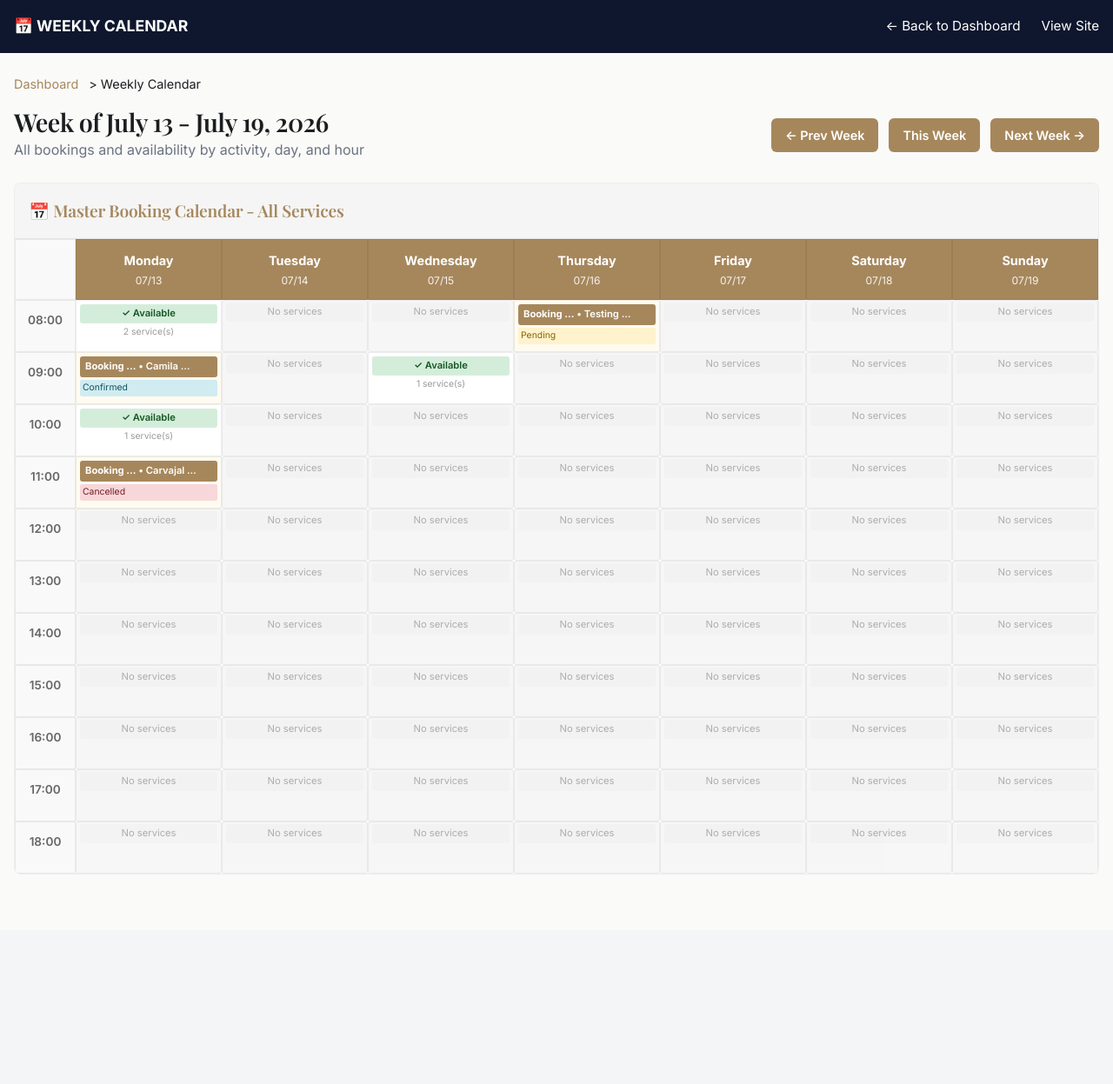
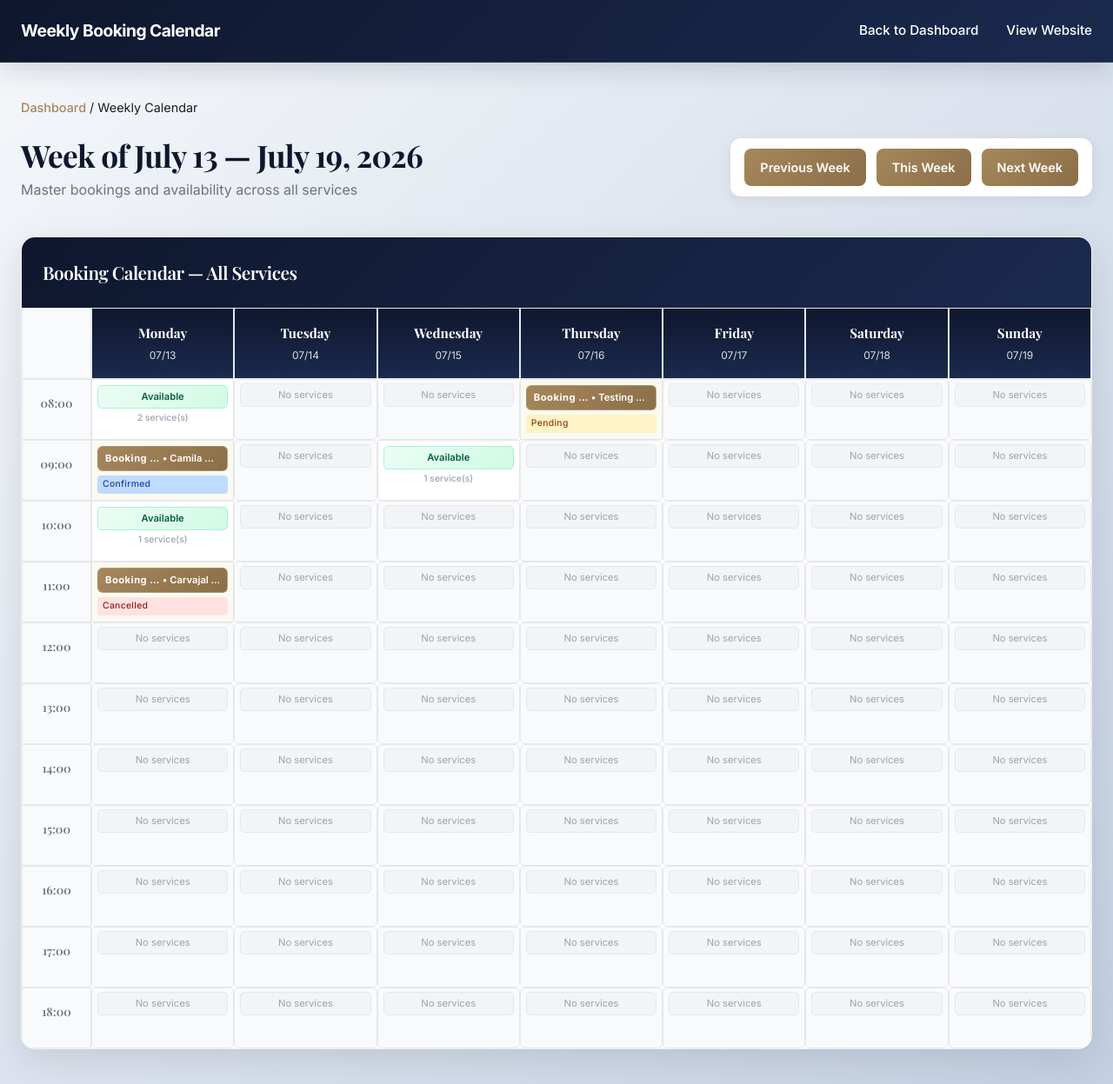
Before and after one commit to Sebascarv1/WEBSITE_CCWEBLAB, a Django app: page /booking/agenda/ in a window 1280 px wide. Shown: the whole page at 87% size. Before the commit the page ends 1005 px from the top, so only its background shows below. Run offline with Django 5.2, Linux system fonts and the light colour scheme; a user stored in the database is signed in; data comes from the database, SQL or seed files in the repository.

Commit message:
Redesign agenda view with premium styling: gradients, modern spacing, smooth animations, better typography, no emojis

```diff
--- a/ccweblab/templates/booking/agenda.html
+++ b/ccweblab/templates/booking/agenda.html
@@ -14,79 +14,289 @@
   <link href="https://fonts.googleapis.com/css2?family=Inter:wght@400;500;600;700&family=Playfair+Display:wght@500;600;700&display=swap" rel="stylesheet">
 
   <style>
-    .admin-header { background: #0f172e; color: white; padding: 16px 0; }
-    .admin-header a { color: #fff; text-decoration: none; }
-    .admin-header .nav { display: flex; justify-content: space-between; align-items: center; max-width: 1600px; margin: 0 auto; padding: 0 16px; }
-    .admin-header strong { font-size: 1.1rem; }
-    .admin-nav { display: flex; gap: 24px; align-items: center; }
-    .admin-nav a { font-size: 0.95rem; }
+    * { box-sizing: border-box; }
+    body { margin: 0; background: linear-gradient(135deg, #f5f7fa 0%, #c3cfe2 100%); font-family: 'Inter', -apple-system, BlinkMacSystemFont, sans-serif; min-height: 100vh; }
 
-    .agenda-container { max-width: 1600px; margin: 0 auto; padding: 24px 16px; }
+    .admin-header {
+      background: linear-gradient(135deg, #0f172e 0%, #1a2a4e 100%);
+      color: white;
+      padding: 20px 0;
+      box-shadow: 0 8px 32px rgba(15, 23, 46, 0.15);
+      border-bottom: 1px solid rgba(255, 255, 255, 0.1);
+    }
+    .admin-header a { color: #fff; text-decoration: none; transition: opacity 0.3s; }
+    .admin-header a:hover { opacity: 0.8; }
+    .admin-header .nav { display: flex; justify-content: space-between; align-items: center; max-width: 1800px; margin: 0 auto; padding: 0 24px; }
+    .admin-header strong { font-size: 1.2rem; font-weight: 700; letter-spacing: -0.5px; }
+    .admin-nav { display: flex; gap: 32px; align-items: center; }
+    .admin-nav a { font-size: 0.95rem; font-weight: 500; }
 
-    .agenda-header { display: flex; justify-content: space-between; align-items: center; margin-bottom: 24px; }
-    .agenda-header h1 { margin: 0; font-size: 1.8rem; }
-    .week-nav { display: flex; gap: 12px; align-items: center; }
-    .week-nav a, .week-nav span { padding: 8px 16px; background: var(--brass); color: white; border-radius: 6px; text-decoration: none; font-weight: 600; font-size: 0.9rem; }
-    .week-nav span { background: #ccc; cursor: default; }
-    .week-nav a:hover { background: var(--brass-light); }
+    .agenda-container { max-width: 1800px; margin: 0 auto; padding: 40px 24px; }
 
-    .breadcrumb { margin-bottom: 16px; font-size: 0.9rem; }
-    .breadcrumb a { color: var(--brass); text-decoration: none; margin-right: 8px; }
+    .agenda-header { display: flex; justify-content: space-between; align-items: flex-start; margin-bottom: 40px; gap: 32px; }
+    .agenda-header h1 { margin: 0 0 8px; font-size: 2.2rem; font-weight: 700; color: #0f172e; font-family: 'Playfair Display', serif; letter-spacing: -0.02em; }
+    .agenda-header p { margin: 0; color: #6b7280; font-size: 1rem; font-weight: 400; }
 
-    .activity-calendar { margin-bottom: 40px; background: white; border: 1px solid var(--border); border-radius: 8px; overflow: hidden; }
-    .activity-title { background: #f5f5f5; padding: 16px; border-bottom: 1px solid var(--border); }
-    .activity-title h3 { margin: 0; color: var(--brass); font-size: 1.2rem; }
+    .week-nav { display: flex; gap: 12px; align-items: center; background: white; padding: 12px 16px; border-radius: 12px; box-shadow: 0 4px 16px rgba(0, 0, 0, 0.08); }
+    .week-nav a, .week-nav span { padding: 10px 18px; background: linear-gradient(135deg, #A6875C 0%, #8b6f47 100%); color: white; border-radius: 8px; text-decoration: none; font-weight: 600; font-size: 0.9rem; border: none; cursor: pointer; transition: all 0.3s; }
+    .week-nav span { background: #e5e7eb; color: #9ca3af; cursor: default; }
+    .week-nav a:hover { transform: translateY(-2px); box-shadow: 0 6px 20px rgba(166, 135, 92, 0.3); }
 
-    .calendar-wrapper { overflow-x: auto; }
-    .calendar-grid { display: grid; grid-template-columns: 70px repeat(7, 1fr); gap: 0; }
+    .breadcrumb { margin-bottom: 24px; font-size: 0.9rem; }
+    .breadcrumb a { color: #A6875C; text-decoration: none; font-weight: 500; }
+    .breadcrumb a:hover { text-decoration: underline; }
 
-    .time-cell { background: #f9f9f9; border: 1px solid var(--border); padding: 12px 8px; text-align: center; font-weight: 600; font-size: 0.85rem; color: #666; }
-    .day-header { background: var(--brass); color: white; border: 1px solid var(--border); padding: 12px 8px; text-align: center; font-weight: 700; font-size: 0.9rem; }
-    .day-date { display: block; font-size: 0.75rem; font-weight: 400; margin-top: 2px; opacity: 0.9; }
+    .activity-calendar {
+      margin-bottom: 0;
+      background: white;
+      border-radius: 16px;
+      overflow: hidden;
+      box-shadow: 0 12px 40px rgba(0, 0, 0, 0.1);
+      border: 1px solid rgba(0, 0, 0, 0.05);
+    }
 
-    .time-slot { background: white; border: 1px solid var(--border); padding: 4px; min-height: 60px; cursor: pointer; transition: background 0.2s; position: relative; }
-    .time-slot:hover { background: #fafaf9; }
+    .activity-title {
+      background: linear-gradient(135deg, #0f172e 0%, #1a2a4e 100%);
+      padding: 24px;
+      border-bottom: none;
+    }
+    .activity-title h3 {
+      margin: 0;
+      color: white;
+      font-size: 1.3rem;
+      font-weight: 600;
+      letter-spacing: -0.5px;
+    }
 
-    .slot-content { display: flex; flex-direction: column; gap: 2px; height: 100%; }
+    .calendar-wrapper { overflow-x: auto; background: white; }
+    .calendar-grid { display: grid; grid-template-columns: 80px repeat(7, 1fr); gap: 0; background: white; }
 
-    .booking-badge { background: var(--brass); color: white; padding: 3px 6px; border-radius: 3px; font-size: 0.7rem; font-weight: 600; white-space: nowrap; overflow: hidden; text-overflow: ellipsis; cursor: pointer; display: block; }
-    .booking-badge:hover { background: var(--brass-light); }
-    .service-name { font-weight: 700; }
+    .time-cell {
+      background: #f9fafb;
+      border: 1px solid #e5e7eb;
+      padding: 16px 8px;
+      text-align: center;
+      font-weight: 600;
+      font-size: 0.85rem;
+      color: #6b7280;
+      font-family: 'Playfair Display', serif;
+    }
 
-    .time-slot.has-bookings { background: #fffbf0; }
-    .time-slot.no-availability { background: #f5f5f5; opacity: 0.8; }
+    .day-header {
+      background: linear-gradient(180deg, #0f172e 0%, #1a2a4e 100%);
+      color: white;
+      border: 1px solid #e5e7eb;
+      padding: 16px 8px;
+      text-align: center;
+      font-weight: 700;
+      font-size: 0.95rem;
+      font-family: 'Playfair Display', serif;
+    }
+    .day-date {
+      display: block;
+      font-size: 0.75rem;
+      font-weight: 400;
+      margin-top: 4px;
+      opacity: 0.85;
+      font-family: 'Inter', sans-serif;
+    }
 
-    .booking-status { display: inline-block; padding: 1px 3px; border-radius: 2px; font-size: 0.65rem; margin-top: 1px; }
-    .status-pending { background: #fff3cd; color: #856404; }
-    .status-confirmed { background: #d1ecf1; color: #0c5460; }
-    .status-completed { background: #d4edda; color: #155724; }
-    .status-cancelled { background: #f8d7da; color: #721c24; }
+    .time-slot {
+      background: white;
+      border: 1px solid #e5e7eb;
+      padding: 6px;
+      min-height: 70px;
+      cursor: pointer;
+      transition: all 0.25s cubic-bezier(0.4, 0, 0.2, 1);
+      position: relative;
+    }
+    .time-slot:hover {
+      background: #f0f9ff;
+      border-color: #A6875C;
+      box-shadow: inset 0 0 0 1px #A6875C;
+    }
 
-    .available-slot { background: #d4edda; padding: 2px 4px; border-radius: 3px; font-size: 0.7rem; font-weight: 600; text-align: center; color: #155724; }
-    .no-availability { background: #f0f0f0; padding: 2px 4px; border-radius: 3px; font-size: 0.7rem; color: #999; text-align: center; }
-    .slot-capacity { font-size: 0.65rem; color: #999; text-align: center; }
+    .slot-content {
+      display: flex;
+      flex-direction: column;
+      gap: 3px;
+      height: 100%;
+      justify-content: flex-start;
+    }
 
-    .modal { display: none; position: fixed; inset: 0; background: rgba(0,0,0,0.5); z-index: 1000; align-items: center; justify-content: center; }
+    .booking-badge {
+      background: linear-gradient(135deg, #A6875C 0%, #8b6f47 100%);
+      color: white;
+      padding: 5px 8px;
+      border-radius: 6px;
+      font-size: 0.7rem;
+      font-weight: 600;
+      white-space: nowrap;
+      overflow: hidden;
+      text-overflow: ellipsis;
+      cursor: pointer;
+      display: block;
+      transition: all 0.2s;
+      border: 1px solid rgba(255, 255, 255, 0.2);
+    }
+    .booking-badge:hover {
+      background: linear-gradient(135deg, #8b6f47 0%, #6b5837 100%);
+      transform: scale(1.02);
+      box-shadow: 0 4px 12px rgba(166, 135, 92, 0.25);
+    }
+    .service-name { font-weight: 700; letter-spacing: 0.5px; }
+
+    .time-slot.has-bookings { background: #fafaf0; }
+    .time-slot.no-availability { background: #f9fafb; }
+
+    .booking-status {
+      display: inline-block;
+      padding: 2px 6px;
+      border-radius: 4px;
+      font-size: 0.65rem;
+      margin-top: 2px;
+      font-weight: 500;
+      letter-spacing: 0.3px;
+    }
+    .status-pending { background: #fef3c7; color: #92400e; }
+    .status-confirmed { background: #bfdbfe; color: #1e40af; }
+    .status-completed { background: #dcfce7; color: #166534; }
+    .status-cancelled { background: #fee2e2; color: #991b1b; }
+
+    .available-slot {
+      background: linear-gradient(135deg, #ecfdf5 0%, #d1fae5 100%);
+      padding: 4px 6px;
+      border-radius: 5px;
+      font-size: 0.7rem;
+      font-weight: 600;
+      text-align: center;
+      color: #065f46;
+      border: 1px solid #a7f3d0;
+    }
+    .no-availability {
+      background: #f3f4f6;
+      padding: 4px 6px;
+      border-radius: 5px;
+      font-size: 0.7rem;
+      color: #9ca3af;
+      text-align: center;
+      border: 1px solid #e5e7eb;
+    }
+    .slot-capacity {
+      font-size: 0.65rem;
+      color: #9ca3af;
+      text-align: center;
+      font-weight: 500;
+    }
+
+    .modal {
+      display: none;
+      position: fixed;
+      inset: 0;
+      background: rgba(0, 0, 0, 0.6);
+      z-index: 1000;
+      align-items: center;
+      justify-content: center;
+      backdrop-filter: blur(2px);
+    }
     .modal.active { display: flex; }
-    .modal-content { background: white; border-radius: 8px; padding: 32px; max-width: 500px; max-height: 80vh; overflow-y: auto; color: #333; }
-    .modal-close { float: right; font-size: 1.5rem; cursor: pointer; color: #666; }
-    .modal-close:hover { color: #333; }
-    .modal-title { margin: 16px 0 0; color: var(--brass); font-size: 1.3rem; }
-    .modal-field { margin-bottom: 16px; }
-    .modal-field label { display: block; font-weight: 600; margin-bottom: 4px; font-size: 0.9rem; color: #333; }
-    .modal-field input, .modal-field select, .modal-field textarea { width: 100%; padding: 8px; border: 1px solid var(--border); border-radius: 4px; font-family: inherit; color: #333; background: white; }
-    .modal-field textarea { resize: vertical; min-height: 60px; }
-    .modal-actions { display: flex; gap: 12px; margin-top: 24px; }
-    .btn-save { background: var(--brass); color: white; padding: 8px 16px; border: none; border-radius: 4px; cursor: pointer; font-weight: 600; }
-    .btn-save:hover { background: var(--brass-light); }
-    .btn-cancel { background: #ddd; color: #333; padding: 8px 16px; border: none; border-radius: 4px; cursor: pointer; }
-    .btn-cancel:hover { background: #ccc; }
+    .modal-content {
+      background: white;
+      border-radius: 16px;
+      padding: 32px;
+      max-width: 520px;
+      max-height: 85vh;
+      overflow-y: auto;
+      color: #333;
+      box-shadow: 0 20px 60px rgba(0, 0, 0, 0.25);
+      border: 1px solid rgba(0, 0, 0, 0.08);
+    }
+    .modal-close {
+      float: right;
+      font-size: 1.8rem;
+      cursor: pointer;
+      color: #9ca3af;
+      transition: color 0.2s;
+      font-weight: 300;
+      line-height: 1;
+    }
+    .modal-close:hover { color: #1f2937; }
+    .modal-title {
+      margin: 16px 0 24px;
+      color: #0f172e;
+      font-size: 1.5rem;
+      font-weight: 700;
+      font-family: 'Playfair Display', serif;
+    }
+    .modal-field { margin-bottom: 18px; }
+    .modal-field label {
+      display: block;
+      font-weight: 600;
+      margin-bottom: 6px;
+      font-size: 0.9rem;
+      color: #374151;
+      letter-spacing: 0.3px;
+    }
+    .modal-field input, .modal-field select, .modal-field textarea {
+      width: 100%;
+      padding: 10px 12px;
+      border: 1px solid #d1d5db;
+      border-radius: 8px;
+      font-family: inherit;
+      color: #333;
+      background: white;
+      transition: all 0.2s;
+    }
+    .modal-field input:focus, .modal-field select:focus, .modal-field textarea:focus {
+      outline: none;
+      border-color: #A6875C;
+      box-shadow: 0 0 0 3px rgba(166, 135, 92, 0.1);
+    }
+    .modal-field textarea { resize: vertical; min-height: 70px; }
 
-    .no-data { text-align: center; padding: 40px; color: var(--muted); }
+    .modal-actions {
+      display: flex;
+      gap: 12px;
+      margin-top: 28px;
+    }
+    .btn-save {
+      flex: 1;
+      background: linear-gradient(135deg, #A6875C 0%, #8b6f47 100%);
+      color: white;
+      padding: 12px 20px;
+      border: none;
+      border-radius: 8px;
+      cursor: pointer;
+      font-weight: 600;
+      transition: all 0.3s;
+    }
+    .btn-save:hover {
+      transform: translateY(-2px);
+      box-shadow: 0 8px 20px rgba(166, 135, 92, 0.3);
+    }
+    .btn-cancel {
+      flex: 1;
+      background: #f3f4f6;
+      color: #374151;
+      padding: 12px 20px;
+      border: 1px solid #d1d5db;
+      border-radius: 8px;
+      cursor: pointer;
+      font-weight: 600;
+      transition: all 0.2s;
+    }
+    .btn-cancel:hover {
+      background: #e5e7eb;
+      border-color: #9ca3af;
+    }
+
+    .no-data { text-align: center; padding: 60px 40px; color: #9ca3af; }
+    .no-data p { font-size: 1.1rem; }
 
     @media (max-width: 1200px) {
-      .calendar-grid { grid-template-columns: 60px repeat(7, 1fr); font-size: 0.85rem; }
-      .time-slot { min-height: 50px; }
+      .calendar-grid { grid-template-columns: 70px repeat(7, 1fr); font-size: 0.85rem; }
+      .time-slot { min-height: 60px; }
+      .agenda-header { flex-direction: column; gap: 20px; }
     }
 
     @media (max-width: 768px) {
@@ -94,44 +304,45 @@
       .week-nav { width: 100%; }
       .week-nav a, .week-nav span { flex: 1; text-align: center; }
       .calendar-grid { grid-template-columns: 50px repeat(7, 1fr); font-size: 0.75rem; }
-      .time-slot { min-height: 40px; }
-      .booking-badge { font-size: 0.65rem; padding: 1px 2px; }
+      .time-slot { min-height: 50px; padding: 3px; }
+      .booking-badge { font-size: 0.65rem; padding: 2px 4px; }
+      .modal-content { padding: 24px; }
     }
   </style>
 </head>
 <body>
   <header class="admin-header">
     <div class="nav">
-      <strong>📅 WEEKLY CALENDAR</strong>
+      <strong>Weekly Booking Calendar</strong>
       <div class="admin-nav">
-        <a href="{% url 'booking:management' %}">← Back to Dashboard</a>
-        <a href="{% url 'services:welcome' %}">View Site</a>
+        <a href="{% url 'booking:management' %}">Back to Dashboard</a>
+        <a href="{% url 'services:welcome' %}">View Website</a>
       </div>
     </div>
   </header>
 
   <div class="agenda-container">
     <div class="breadcrumb">
-      <a href="{% url 'booking:management' %}">Dashboard</a> > Weekly Calendar
+      <a href="{% url 'booking:management' %}">Dashboard</a> / Weekly Calendar
     </div>
 
     <!-- Week Navigation -->
     <div class="agenda-header">
       <div>
-        <h1>Week of {{ week_start|date:"F d" }} - {{ week_end|date:"F d, Y" }}</h1>
-        <p style="color: var(--muted); margin: 4px 0 0;">All bookings and availability by activity, day, and hour</p>
+        <h1>Week of {{ week_start|date:"F d" }} — {{ week_end|date:"F d, Y" }}</h1>
+        <p>Master bookings and availability across all services</p>
       </div>
       <div class="week-nav">
-        <a href="?date={{ prev_week|date:'Y-m-d' }}">← Prev Week</a>
+        <a href="?date={{ prev_week|date:'Y-m-d' }}">Previous Week</a>
         <a href="?date=">This Week</a>
-        <a href="?date={{ next_week|date:'Y-m-d' }}">Next Week →</a>
+        <a href="?date={{ next_week|date:'Y-m-d' }}">Next Week</a>
       </div>
     </div>
 
     <!-- Unified Weekly Calendar - All Services Mixed -->
     <div class="activity-calendar">
       <div class="activity-title">
-        <h3>📅 Master Booking Calendar - All Services</h3>
+        <h3>Booking Calendar — All Services</h3>
       </div>
 
       <div class="calendar-wrapper">
@@ -163,7 +374,7 @@
                           <span class="booking-status status-{{ booking.status }}">{{ booking.status_display }}</span>
                         {% endfor %}
                       {% elif hour_slot.is_available %}
-                        <div class="available-slot">✓ Available</div>
+                        <div class="available-slot">Available</div>
                         <span class="slot-capacity">{{ hour_slot.activities|length }} service(s)</span>
                       {% else %}
                         <div class="no-availability">No services</div>
@@ -191,17 +402,17 @@
       </div>
 
       <div class="modal-field">
-        <label>Name</label>
+        <label>Guest Name</label>
         <input type="text" id="bookingName" readonly>
       </div>
 
       <div class="modal-field">
-        <label>Email</label>
+        <label>Email Address</label>
         <input type="email" id="bookingEmail" readonly>
       </div>
 
       <div class="modal-field">
-        <label>Phone</label>
+        <label>Phone Number</label>
         <input type="text" id="bookingPhone" readonly>
       </div>
 
@@ -221,7 +432,7 @@
       </div>
 
       <div class="modal-actions">
-        <button class="btn-save" onclick="updateBookingStatusModal()">✓ Save Status</button>
+        <button class="btn-save" onclick="updateBookingStatusModal()">Save Status</button>
         <button class="btn-cancel" onclick="closeBookingModal()">Close</button>
       </div>
     </div>
```
